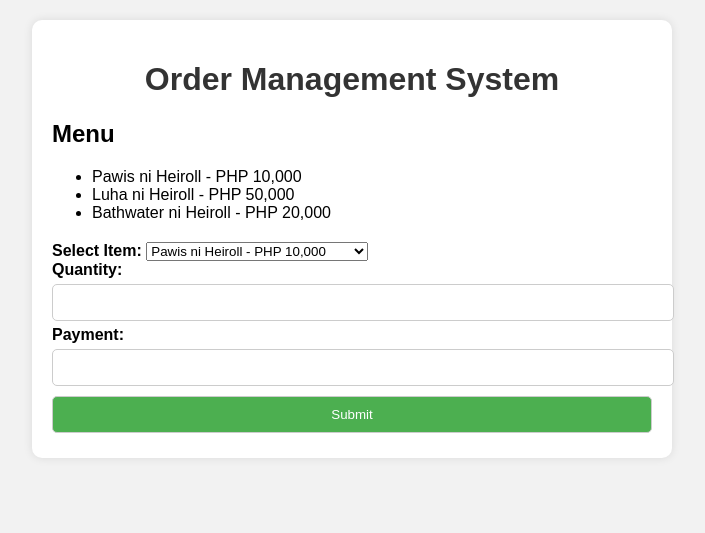
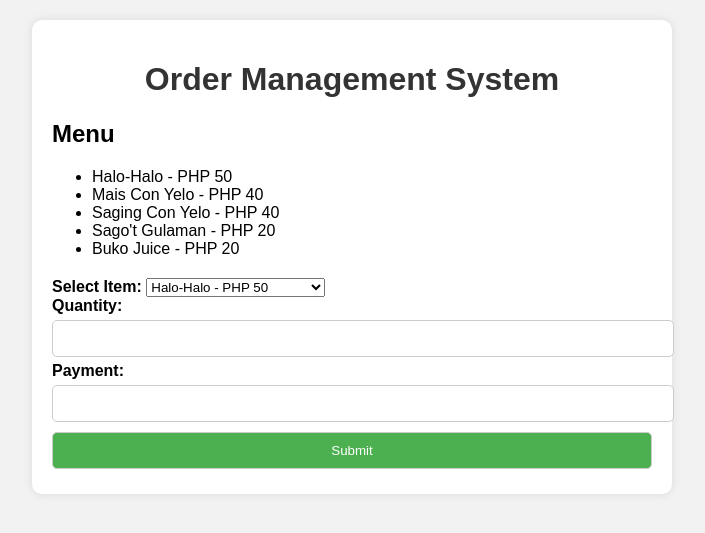
Before and after one commit to 22-1-02568/ORDER-MANAGEMENT-SYSTEM, a PHP site: page / in a window 1280 px wide. Shown: the top 533 px of the page, without its empty margins (288-993 px from the left). Run offline with PHP 8.4, Linux system fonts and the light colour scheme.

Commit message:
index.php

```diff
--- a/index.php
+++ b/index.php
@@ -55,17 +55,21 @@
         <div class="menu">
             <h2>Menu</h2>
             <ul>
-                <li>Pawis ni Heiroll - PHP 10,000</li>
-                <li>Luha ni Heiroll - PHP 50,000</li>
-                <li>Bathwater ni Heiroll - PHP 20,000</li>
+                <li>Halo-Halo - PHP 50</li>
+                <li>Mais Con Yelo - PHP 40</li>
+                <li>Saging Con Yelo - PHP 40</li>
+                <li>Sago't Gulaman - PHP 20</li>
+                <li>Buko Juice - PHP 20</li>
             </ul>
         </div>
         <form method="post" action="">
             <label for="item">Select Item:</label>
             <select id="item" name="item">
-                <option value="10000">Pawis ni Heiroll - PHP 10,000</option>
-                <option value="50000">Luha ni Heiroll - PHP 50,000</option>
-                <option value="20000">Bathwater ni Heiroll - PHP 20,000</option>
+                <option value="50">Halo-Halo - PHP 50</option>
+                <option value="40">Mais Con Yelo - PHP 40</option>
+                <option value="40">Saging Con Yelo - PHP 40</option>
+                <option value="20">Sago't Gulaman - PHP 20</option>
+                <option value="20">Buko Juice - PHP 20</option>
             </select><br>
             <label for="quantity">Quantity:</label>
             <input type="number" id="quantity" name="quantity" min="1" required><br>
```
